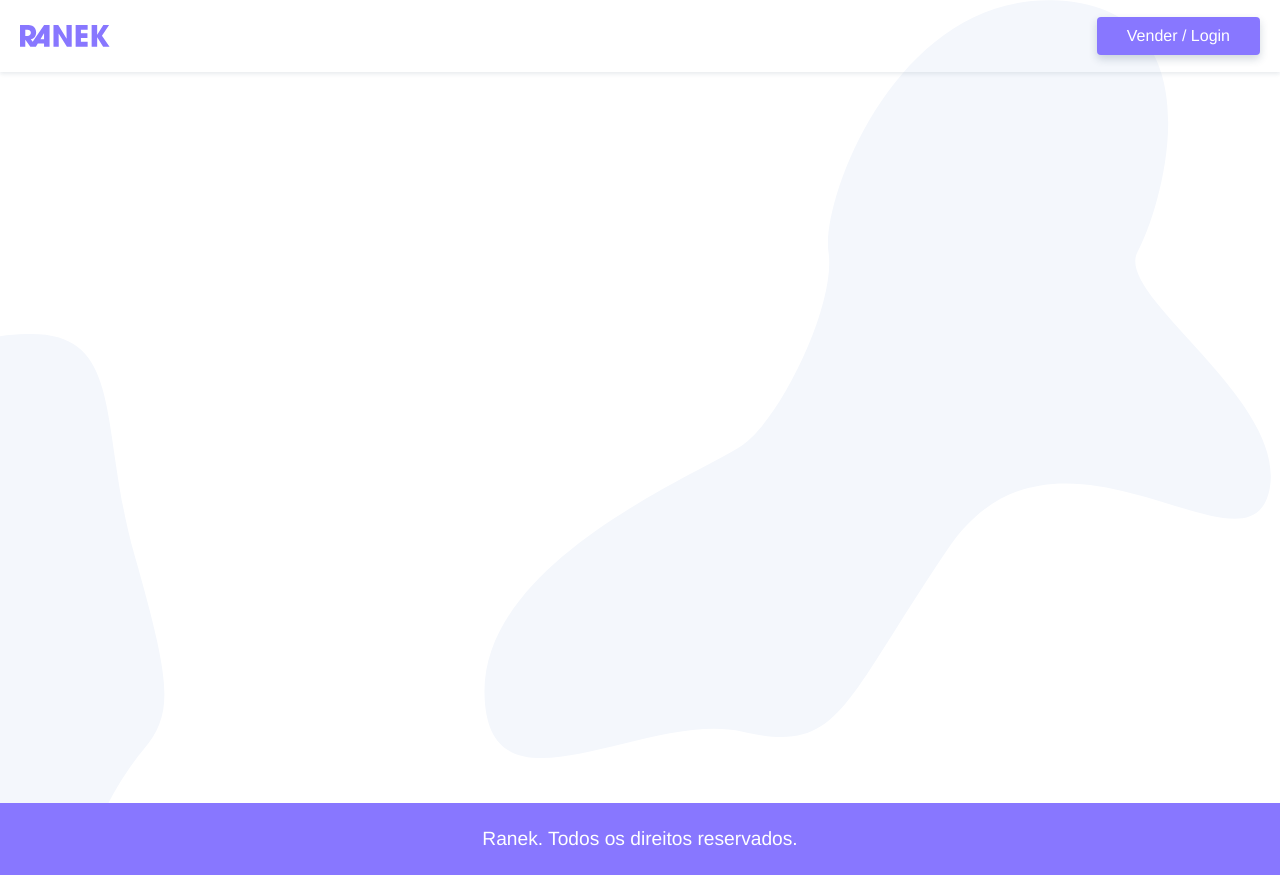
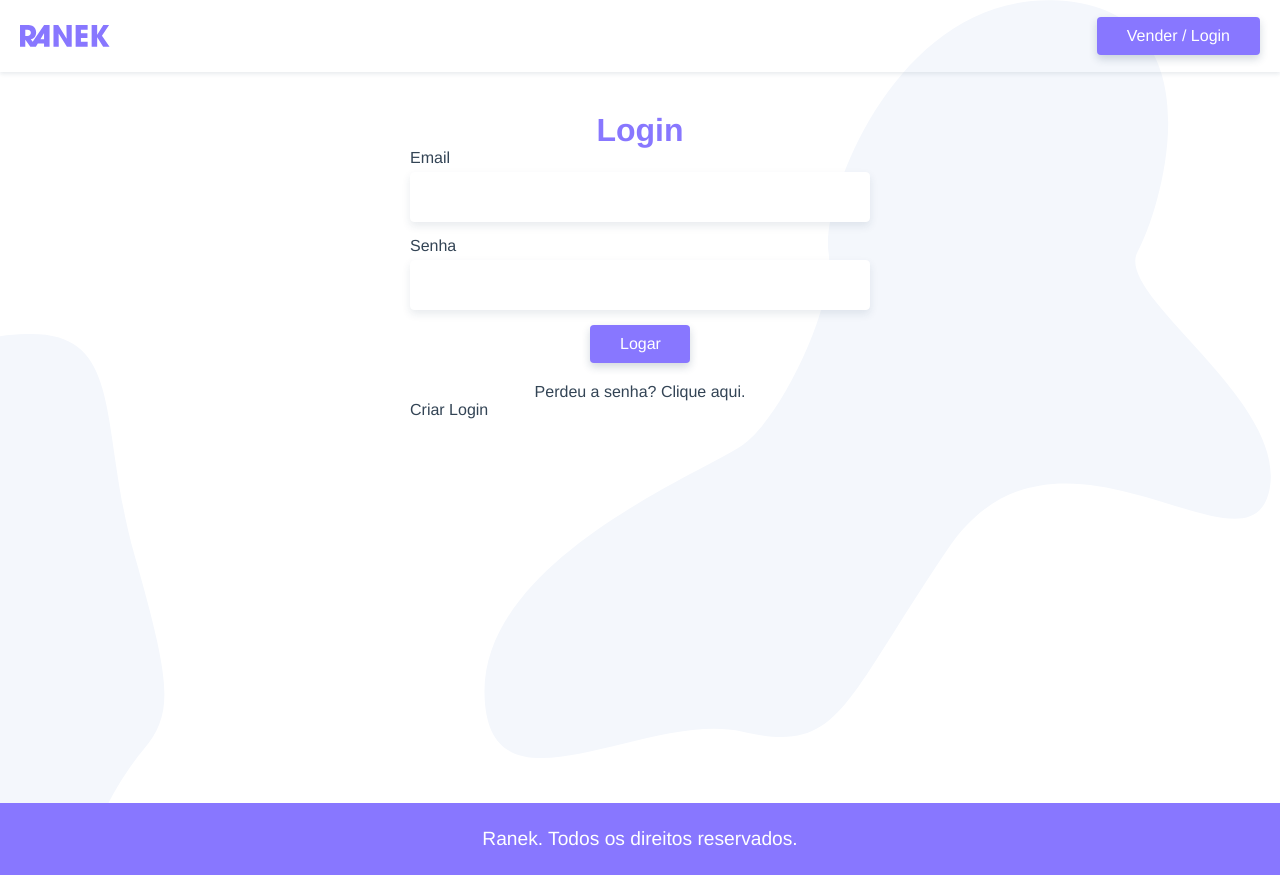
Before and after one commit to feecarvalho/ranek, a Vue app: page /login in a window 1280 px wide. Built offline with nearby package versions, Linux system fonts and the light colour scheme.

Commit message:
feat: add login view

```diff
--- a/src/App.vue
+++ b/src/App.vue
@@ -2,7 +2,9 @@
   <div id="main-app">
     <TheHeader />
     <main id="main">
-      <router-view />
+      <transition mode="out-in">
+        <router-view />
+      </transition>
     </main>
     <TheFooter />
   </div>
@@ -86,6 +88,10 @@
   flex: 1;
 }
 
+label {
+  margin-bottom: 5px;
+}
+
 input,
 textarea {
   border-radius: 4px;
--- /dev/null
+++ b/src/components/CreateLogin.vue
@@ -0,0 +1,12 @@
+<template>
+  <p>Criar Login</p>
+</template>
+
+<script>
+export default {
+  name: "CreateLogin",
+};
+</script>
+
+<style>
+</style>
--- a/src/components/TheHeader.vue
+++ b/src/components/TheHeader.vue
@@ -1,10 +1,19 @@
 <template>
   <header>
     <nav>
-            <router-link to="/" class="logo">
-                <img src="@/assets/ranek.svg" alt="Ranek">
+      <router-link
+        to="/"
+        class="logo"
+      >
+        <img
+          src="@/assets/ranek.svg"
+          alt="Ranek"
+        >
       </router-link>
-            <router-link to="/" class="btn">
+      <router-link
+        to="/login"
+        class="btn"
+      >
         Vender / Login
       </router-link>
     </nav>
@@ -12,10 +21,9 @@
 </template>
 
 <script>
-
 export default {
-   name: "TheHeader"
-}
+  name: "TheHeader",
+};
 </script>
 
 <style scoped>
@@ -24,7 +32,7 @@
   align-items: center;
   justify-content: space-between;
   padding: 15px 20px;
-    box-shadow: 0 2px 4px rgba(30, 60, 90,  .1);
+  box-shadow: 0 2px 4px rgba(30, 60, 90, 0.1);
 }
 
 .logo {
@@ -34,6 +42,4 @@
 .logo img {
   width: 90px;
 }
-
-
 </style>
--- a/src/router/index.js
+++ b/src/router/index.js
@@ -1,6 +1,7 @@
 import { createRouter, createWebHistory } from 'vue-router';
 import HomePage from '@/views/HomePage.vue';
 import Product from '@/views/Product.vue';
+import Login from '@/views/Login.vue';
 
 const routes = [
   {
@@ -12,6 +13,12 @@
     path: '/products/:id',
     name: 'Products',
     component: Product,
+    props: true,
+  },
+  {
+    path: '/login',
+    name: 'Login',
+    component: Login,
     props: true,
   },
 ];
--- /dev/null
+++ b/src/views/Login.vue
@@ -0,0 +1,89 @@
+<template>
+  <section class="login">
+    <h1>Login</h1>
+    <form>
+      <label for="email">Email</label>
+      <input
+        type="email"
+        name="ëmail"
+        id="email"
+        v-model="login.email"
+      >
+      <label for="password">Senha</label>
+      <input
+        type="password"
+        name="password"
+        id="password"
+        v-model="login.password"
+      >
+      <button
+        class="btn"
+        @click.prevent="logar"
+      >Logar</button>
+    </form>
+    <p class="perdeu">
+      <a
+        href="/"
+        target="_blank"
+      >Perdeu a senha? Clique aqui.</a>
+    </p>
+    <CreateLogin />
+  </section>
+</template>
+
+<script>
+import CreateLogin from "@/components/CreateLogin.vue";
+
+export default {
+  // eslint-disable-next-line vue/multi-word-component-names
+  name: "Login",
+  components: { CreateLogin },
+  data() {
+    return {
+      login: {
+        email: "",
+        password: "",
+      },
+    };
+  },
+  methods: {
+    logar() {},
+  },
+};
+</script>
+
+<style scoped>
+.login {
+  max-width: 500px;
+  margin: 0 auto;
+  padding: 0 20px;
+}
+
+h1 {
+  text-align: center;
+  font-size: 2rem;
+  margin-top: 40px;
+  color: #87f;
+}
+
+form {
+  display: grid;
+}
+
+.btn {
+  width: 100px;
+  max-width: 300px;
+  margin-left: auto;
+  margin-right: auto;
+}
+
+.perdeu {
+  text-align: center;
+  margin: 20px auto 0 auto;
+}
+
+.perdeu a:hover {
+  color: #87f;
+  text-decoration: underline;
+}
+</style>
```
Lines whose indentation alone changed are shown as unchanged.
